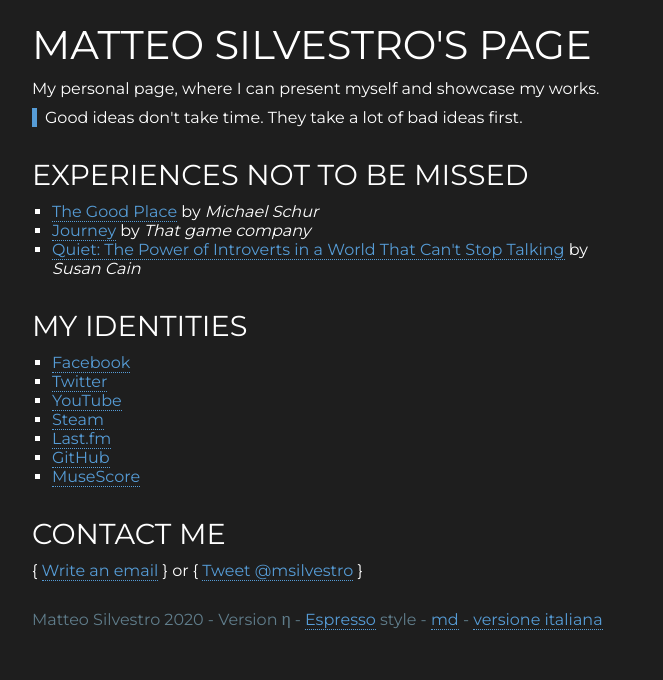
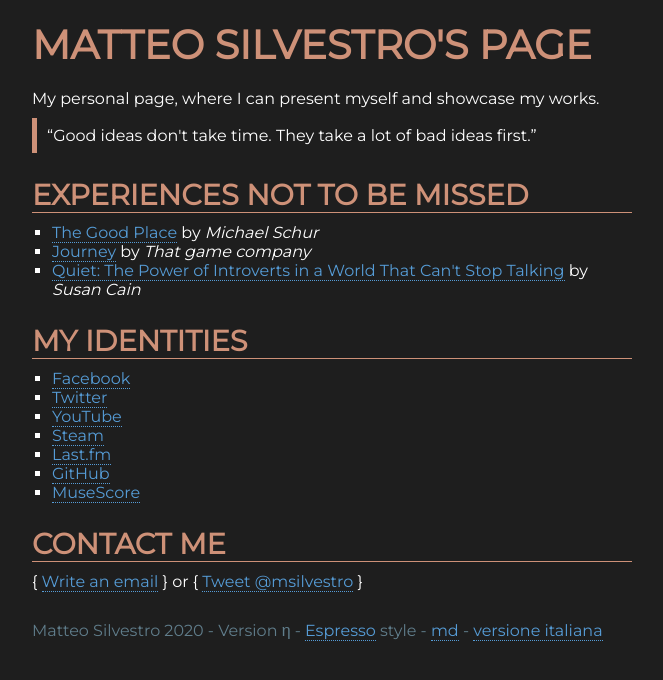
Before and after one commit to msilvestro/matteosilvestro, a PHP site: page / in a window 1280 px wide. Shown: the top 680 px of the page, without its empty margins (308-971 px from the left). Run offline with PHP 8.4, Linux system fonts and the light colour scheme; data that the repository does not hold is empty.

Commit message:
Espresso style overhaul

```diff
--- a/espresso.css
+++ b/espresso.css
@@ -18,14 +18,14 @@ body {
 	background: #1e1e1e;
 	font-family: 'Montserrat', sans-serif;
 	font-size: 16px;
-	color: #fff;
+	color: white;
 }
 
 h1, h2, h3, h4, h5, h6 {
 	margin: 0;
 	padding: 0;
 	text-transform: uppercase;
-	font-weight: normal;
+    color: #ce9178;
 }
 
 h1, h2, h3 {
@@ -34,16 +34,18 @@ h1, h2, h3 {
 
 h1 {
     font-size: 2.5em;
+    margin-bottom: 20px;
 }
 
 h2 {
 	font-size: 1.8em;
-    margin-top: 30px;
+    margin-top: 24px;
+    border-bottom: 1px solid #ce9178;;
 }
 
 h3 {
 	font-size: 1.2em;
-	margin-top: 12px;
+    margin-top: 18px;
 }
 
 ul, ol {
@@ -62,10 +64,21 @@ p {
 
 blockquote {
 	margin: 0;
-	padding: 0;
-	padding-left: 0.5em;
-	border-left: 5px solid #569cd6; /* was: #4c56af */
+    padding: 0.5em 10px;
+    border-left: 5px solid #ce9178; /* was: #4c56af */
 }
+
+blockquote p {
+    display: inline;
+}
+
+blockquote p:before {
+    content: "\201C";
+}
+
+blockquote p:after {
+    content: "\201D";
+  }
 
 abbr {
 	cursor: help;
@@ -75,18 +88,18 @@ a abbr {
     cursor: pointer;
 }
 
-strong {
-	font-weight: normal;
-}
-
 a {
 	text-decoration: none;
 	cursor: pointer;
 	border-bottom: 1px dotted #569cd6;
 }
 
-a, strong, abbr:hover { /* highlighting and link color */
+a, abbr:hover { /* highlighting and link color */
 	color: #569cd6;
+}
+
+strong {
+    color: #ce9178;
 }
 
 a:hover, a abbr:hover { /* get into account also the menu links */
```
